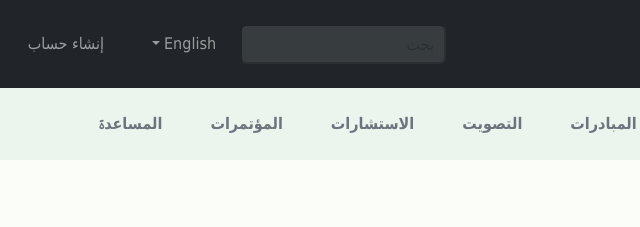
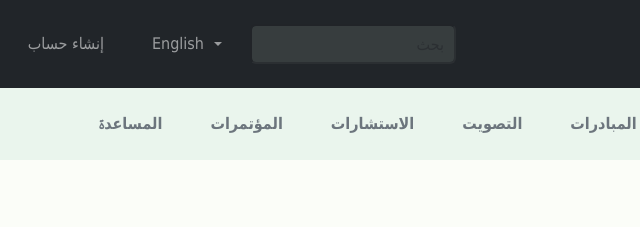
Before and after one commit to M-Ahmed-dev/Arabic-Project, a plain HTML site: page index.html in a window 1280 px wide. Shown: the top 227 px of the page, 215-855 px from the left. Drawn offline with nearby package versions, Linux system fonts and the light colour scheme.

Commit message:
reversed the dropdown arrow

```diff
--- a/index.html
+++ b/index.html
@@ -48,7 +48,7 @@
           <ul class="navbar-nav mb-2 mb-lg-0">
             <li class="nav-item dropdown">
               <a
-                class="nav-link dropdown-toggle"
+                class="nav-link dropdown-toggle dropdown-items"
                 href="#"
                 id="dropdown07"
                 data-bs-toggle="dropdown"
--- a/style.css
+++ b/style.css
@@ -17,6 +17,13 @@ input[type="text"] {
 .navbar-brand {
   font-size: 40px;
   font-weight: 700;
+}
+
+.dropdown-items {
+  display: flex;
+  flex-direction: row-reverse;
+  align-items: center;
+  gap: 10px;
 }
 
 .nav-2-background {
```
